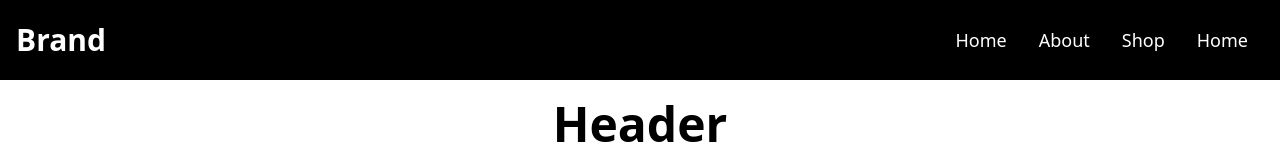
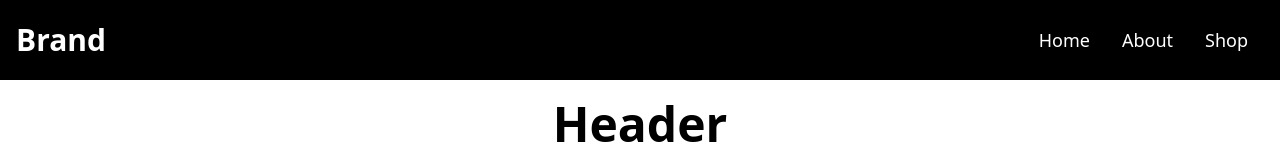
Before and after one commit to diego-rg/next-intro, a Next.js app: page / in a window 1280 px wide. Shown: the top 160 px of the page. Built offline with nearby package versions, Linux system fonts and the light colour scheme.

Commit message:
vercel test

```diff
--- a/components/Navbar.js
+++ b/components/Navbar.js
@@ -22,9 +22,6 @@ const Navbar = () => {
           </li>
           <li className="p-4">
             <Link href="/shop">Shop</Link>
-          </li>
-          <li className="p-4">
-            <Link href="/">Home</Link>
           </li>
         </ul>
         <div onClick={handleNav} className="block md:hidden">
@@ -51,9 +48,6 @@ const Navbar = () => {
             <li className="p-4 border-b border-b-gray-400">
               <Link href="/shop">Shop</Link>
             </li>
-            <li className="p-4 border-b border-b-gray-400">
-              <Link href="/">Home</Link>
-            </li>
           </ul>
         </div>
       </div>
```
Also changed, not shown: 1 other file (tests, documents, lock files or other folders).
